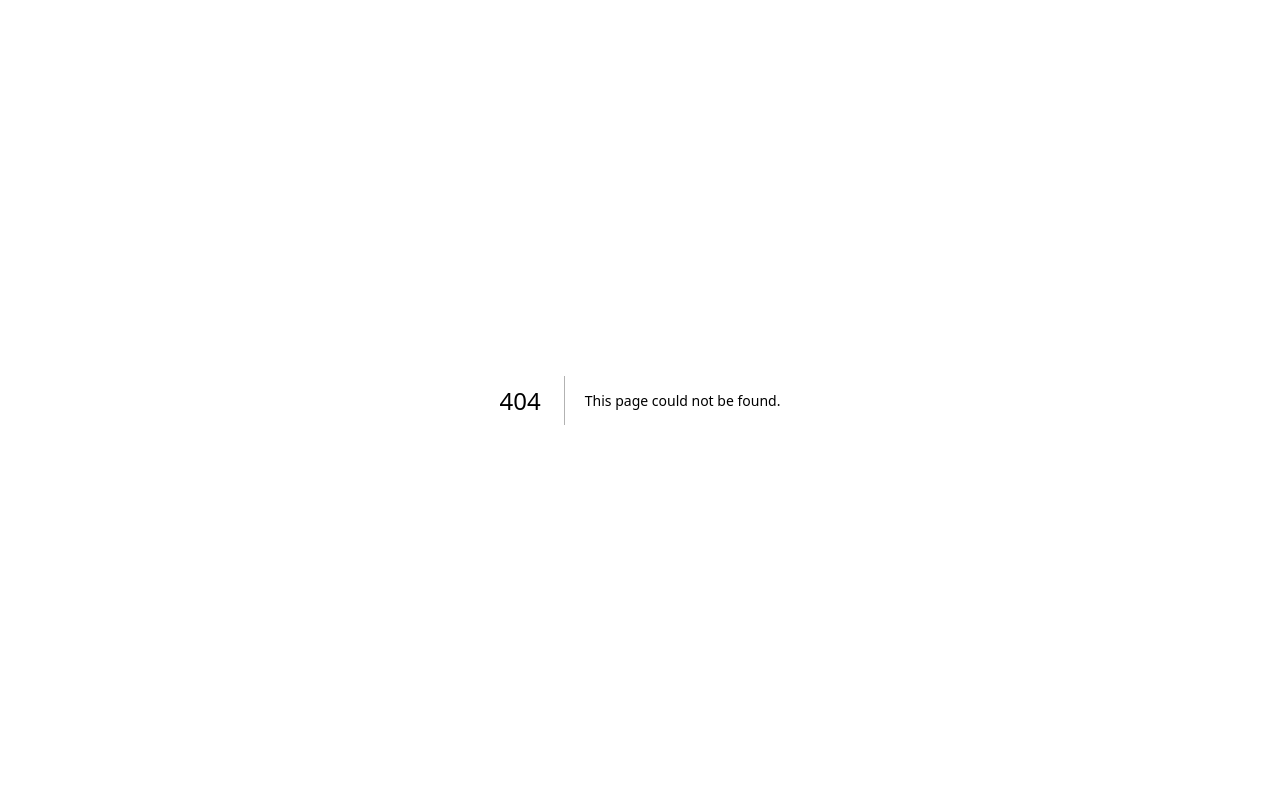
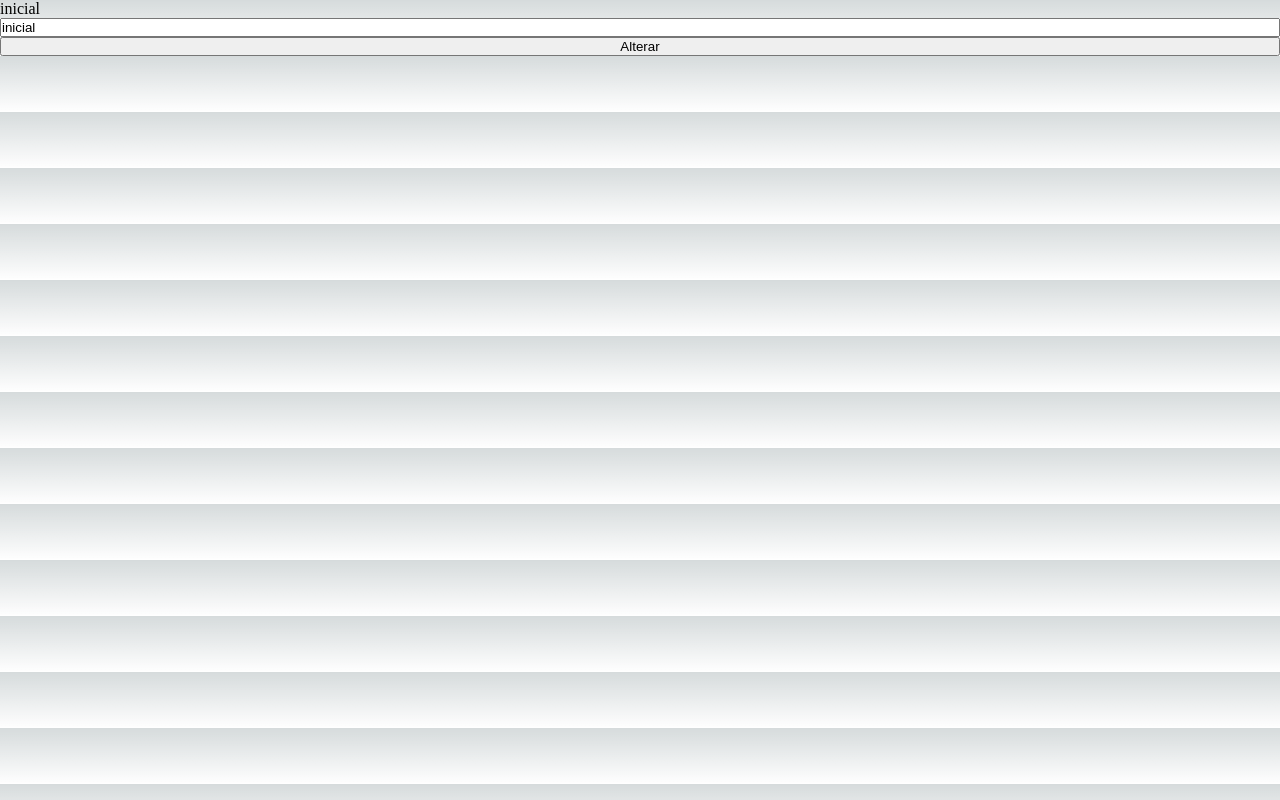
Before and after one commit to luucasor/exerciciosnextjs, a Next.js app: page /estado/formulario in a window 1280 px wide. Before the commit this address had no page. Built offline with nearby package versions, Linux system fonts and the light colour scheme.

Commit message:
Exemplo de componente controlado (Obs: No React, altera estado primeiramente value={valor} 'onChange={(e)=>setValor(e.target.value)}' e o estado reflete na tela)

```diff
--- /dev/null
+++ b/pages/estado/formulario.jsx
@@ -0,0 +1,22 @@
+import { useState } from "react"
+
+export default function formulario() {
+    const [valor, setValor] = useState("inicial")
+
+    function alterarInput() {
+        setValor(valor + "!")
+    }
+    return (
+        <div style={{
+            display: "flex",
+            flexDirection: "column"
+        }}>
+            <span>{valor}</span>
+            <input
+                type="text"
+                value={valor}
+                onChange={(e) => setValor(e.target.value)}/>
+            <button onClick={alterarInput}>Alterar</button>
+        </div>
+    )
+}
```
